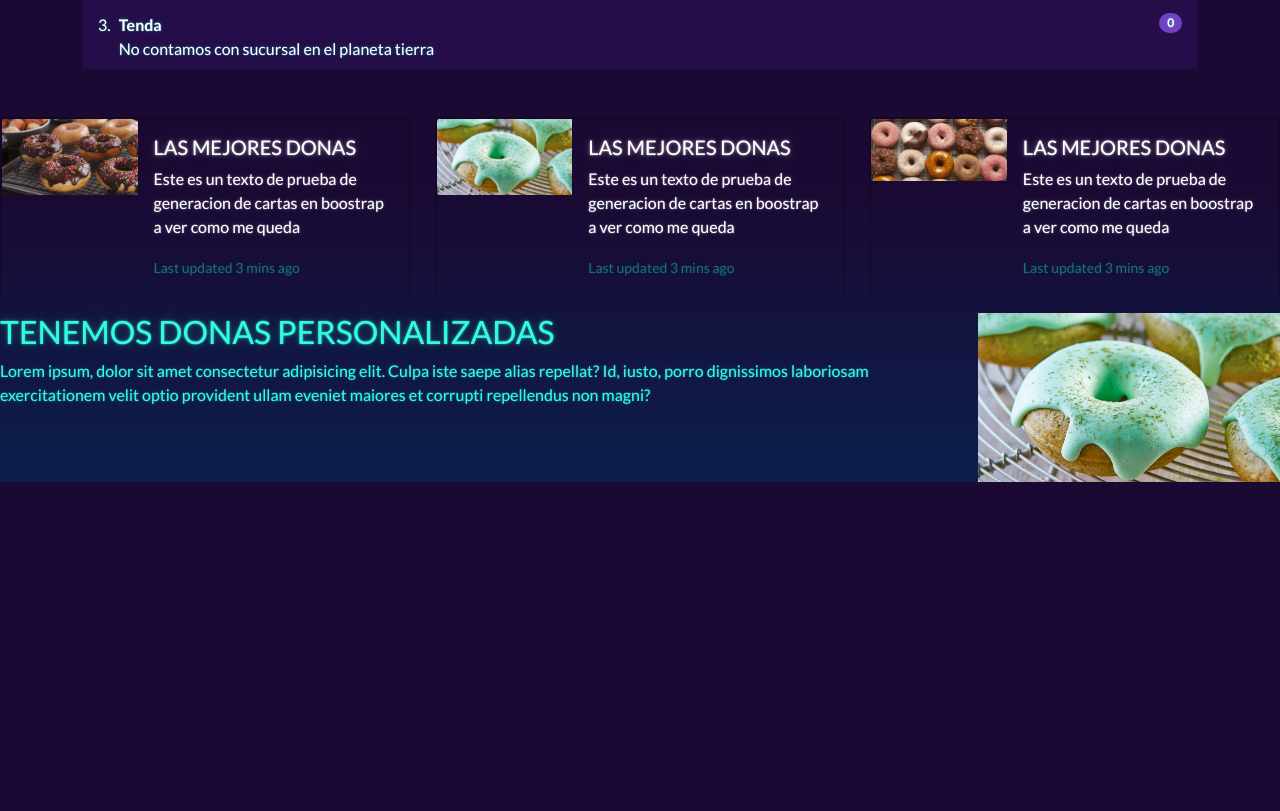
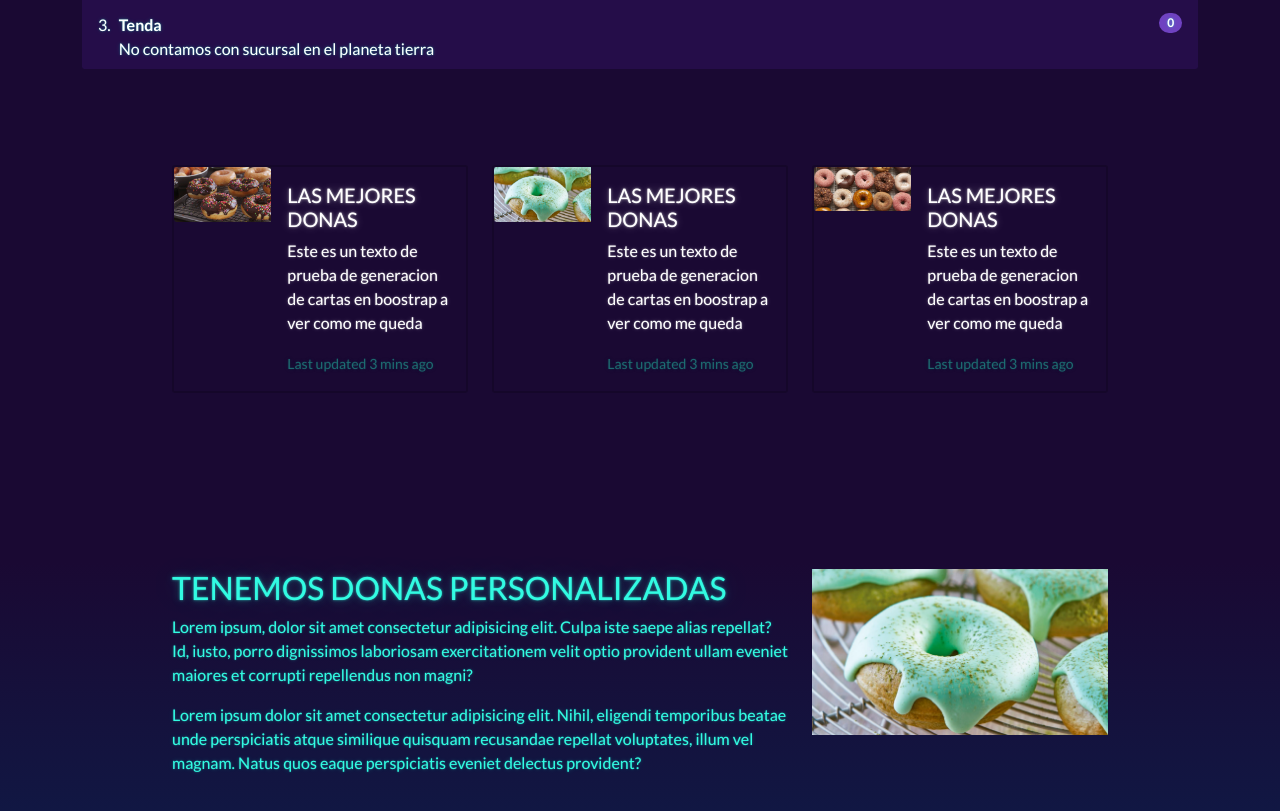
Before and after one commit to KettaPower/Intento-de-boostap, a plain HTML site: page index.html in a window 1280 px wide. Shown: the part 995-1806 px from the top of the page. Before the commit the page ends 1477 px from the top, so only its background shows below. Drawn offline with nearby package versions, Linux system fonts and the light colour scheme.

Commit message:
Intento-de-boostrap

```diff
--- a/index.html
+++ b/index.html
@@ -109,8 +109,8 @@
     </div>
 </div>
 
-    <div class="row mt-5">
-        <div class="col-4">
+    <div class="row mt-5 pt-5" style="margin: 10rem;">
+        <div class="col-12 col-md-4">
             <div class="card mb-3" style="max-width: 540px;">
                 <div class="row g-0">
                   <div class="col-md-4">
@@ -126,7 +126,7 @@
                 </div>
               </div>
         </div>
-        <div class="col-4">
+        <div class="col-12 col-md-4">
             <div class="card mb-3" style="max-width: 540px;">
                 <div class="row g-0">
                   <div class="col-md-4">
@@ -142,7 +142,7 @@
                 </div>
               </div>
         </div>
-        <div class="col-4">
+        <div class="col-12 col-md-4">
             <div class="card mb-3" style="max-width: 540px;">
             <div class="row g-0">
               <div class="col-md-4">
@@ -158,12 +158,13 @@
             </div>
           </div></div>
     </div>
-<div class="row">
-    <div class="col-9">
+<div class="row" style="margin: 10rem;">
+    <div class="col-md-8">
         <h2 class="">TENEMOS DONAS PERSONALIZADAS</h2>
         <p class="">Lorem ipsum, dolor sit amet consectetur adipisicing elit. Culpa iste saepe alias repellat? Id, iusto, porro dignissimos laboriosam exercitationem velit optio provident ullam eveniet maiores et corrupti repellendus non magni?</p>
+        <p>Lorem ipsum dolor sit amet consectetur adipisicing elit. Nihil, eligendi temporibus beatae unde perspiciatis atque similique quisquam recusandae repellat voluptates, illum vel magnam. Natus quos eaque perspiciatis eveniet delectus provident?</p>
     </div>
-    <div class="col-3">
+    <div class="col-md-4">
         <img src="./media/donas-con-matcha.jpg" class="img-fluid" alt="">
     </div>
 </div>
```
